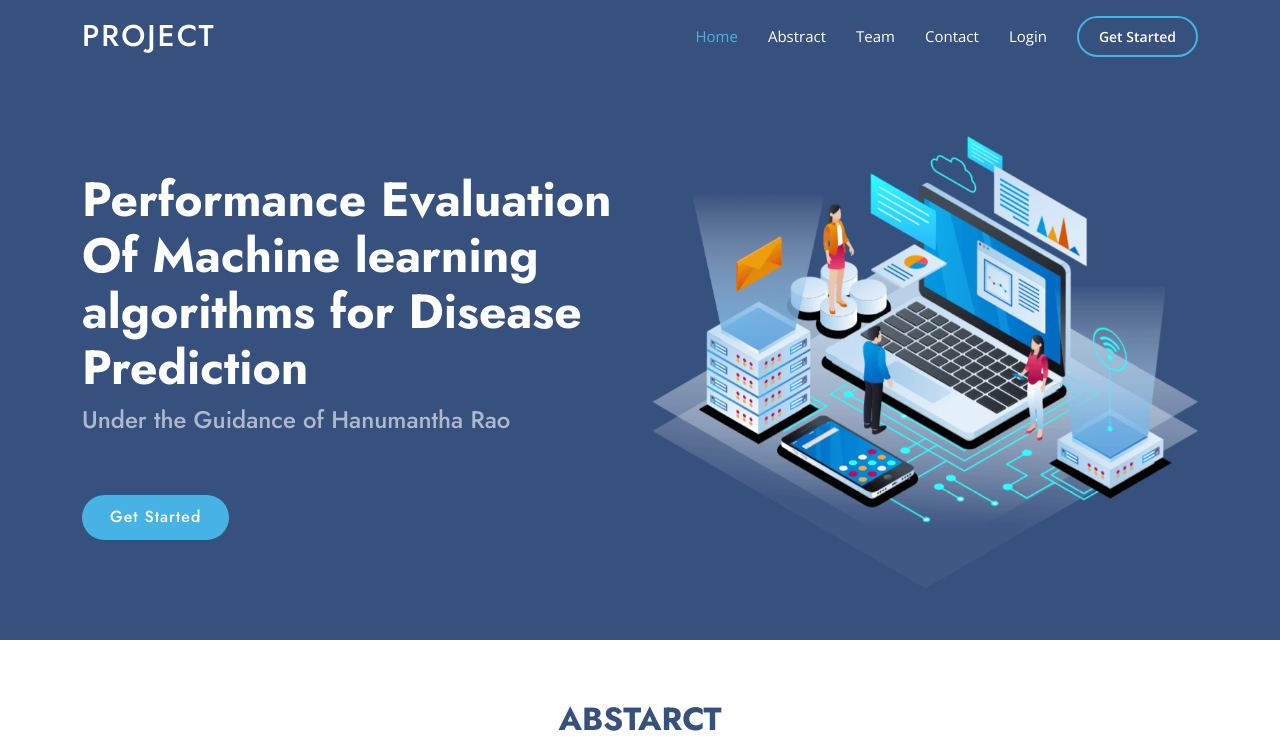
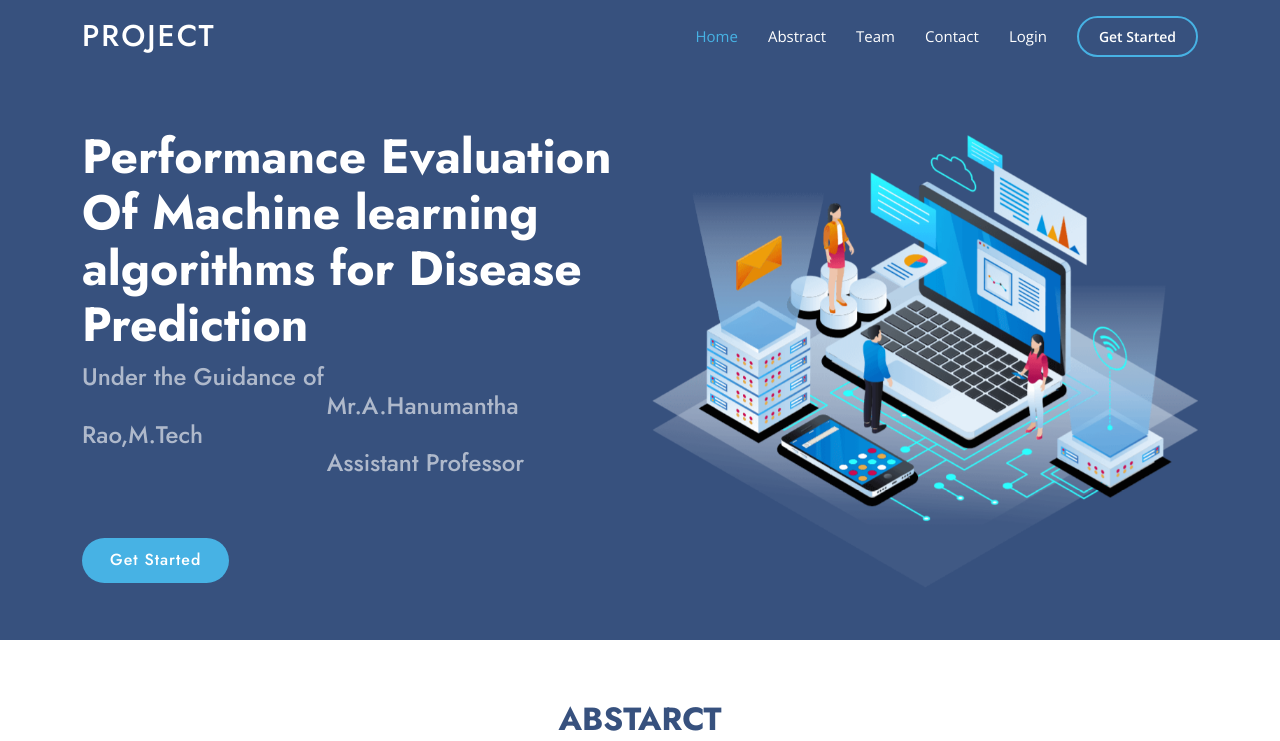
Before and after one commit to AjjeshBasha/project, a Flask app: page / in a window 1280 px wide. Shown: the top 741 px of the page. Run offline with Flask 2, Linux system fonts and the light colour scheme; some libraries are stand-ins or nearby versions.

Commit message:
Review-01

```diff
--- a/templates/index.html
+++ b/templates/index.html
@@ -87,7 +87,8 @@
       <div class="row">
         <div class="col-lg-6 d-flex flex-column justify-content-center pt-4 pt-lg-0 order-2 order-lg-1" data-aos="fade-up" data-aos-delay="200">
           <h1>Performance Evaluation Of Machine learning algorithms for Disease Prediction</h1>
-          <h2>Under the Guidance of Hanumantha Rao</h2>
+          <h2>Under the Guidance of <br> &nbsp &nbsp &nbsp &nbsp &nbsp &nbsp &nbsp &nbsp &nbsp &nbsp &nbsp &nbsp &nbsp &nbsp &nbsp &nbsp &nbsp Mr.A.Hanumantha Rao,M.Tech<br> &nbsp &nbsp &nbsp &nbsp &nbsp &nbsp &nbsp &nbsp &nbsp &nbsp &nbsp &nbsp &nbsp &nbsp &nbsp &nbsp &nbsp Assistant Professor</h2>
+
           <div class="d-flex justify-content-center justify-content-lg-start">
             <a href="#about" class="btn-get-started scrollto">Get Started</a>
             <!-- <a href="https://www.youtube.com/watch?v=jDDaplaOz7Q" class="glightbox btn-watch-video"><i class="bi bi-play-circle"></i><span>Watch Video</span></a> -->
```
